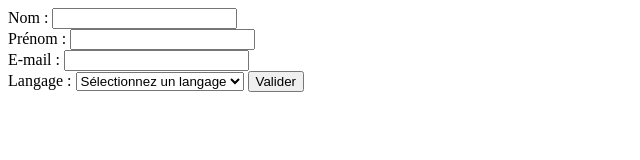
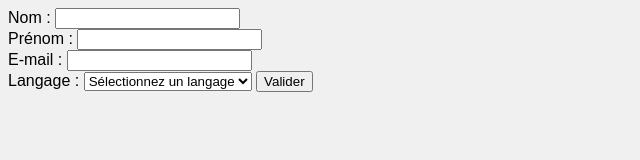
Before and after one commit to OuanennasBizouk/sumulation, a plain HTML site: page index.html in a window 1280 px wide. Shown: the whole page, without its empty margins (0-640 px from the left). Drawn offline with Linux system fonts and the light colour scheme.

Commit message:
nouveau style

```diff
--- a/index.html
+++ b/index.html
@@ -6,6 +6,7 @@
     <meta http-equiv="X-UA-Compatible" content="IE=edge">
     <meta name="viewport" content="width=device-width, initial-scale=1.0">
     <title>Formulaire avec champs requis et textarea</title>
+    <link  rel ="stylesheet" href="style.css">
 </head>
 <body>
     <form>
--- a/style.css
+++ b/style.css
@@ -0,0 +1,4 @@
+body {
+    font-family: Arial, sans-serif;
+    background-color: #f0f0f0;
+    }
```
